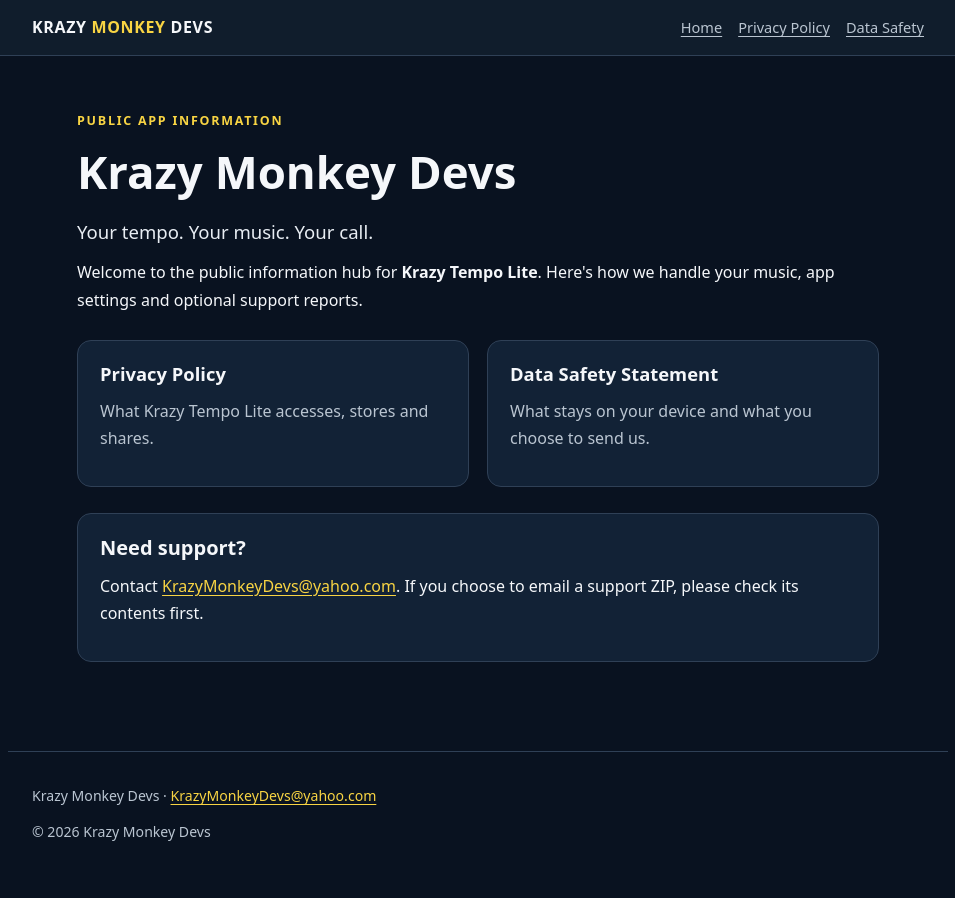
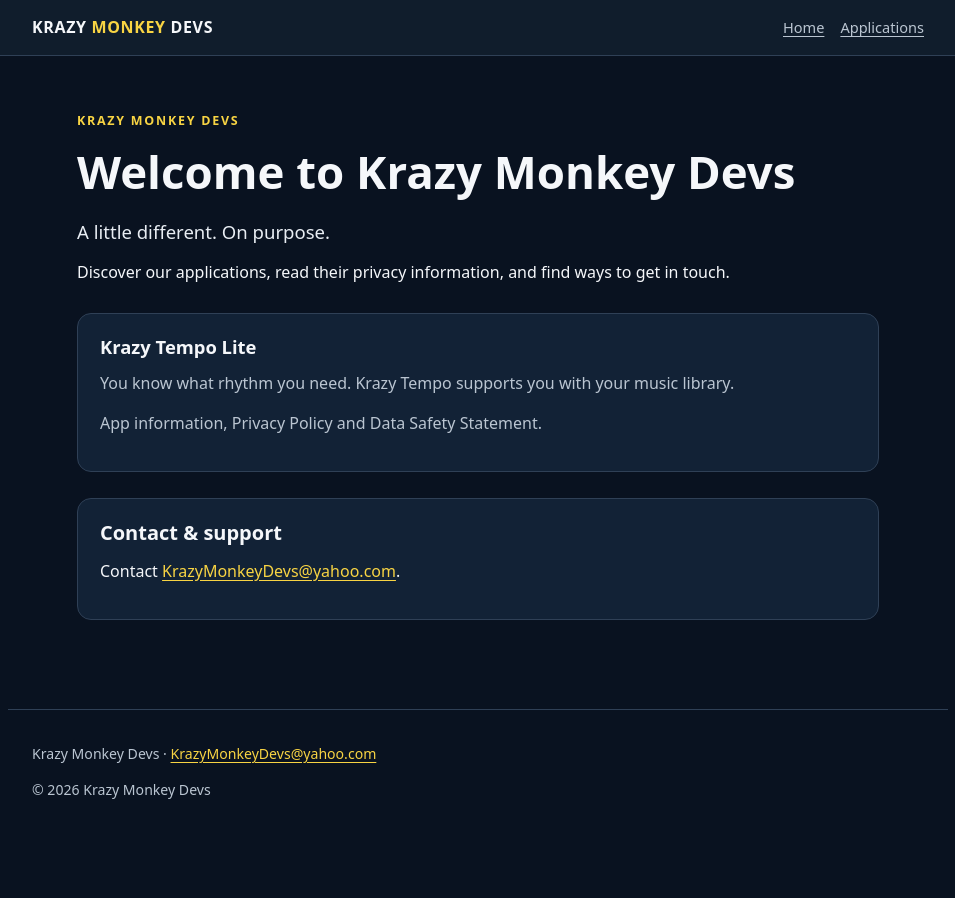
Before and after one commit to KrazyMonkeyDevs/krazymonkeydevs.github.io, a plain HTML site: page index.html in a window 1280 px wide. Shown: the whole page, without its empty margins (162-1117 px from the left). After the commit the page ends 856 px from the top, so only its background shows below. Drawn offline with Linux system fonts and the light colour scheme.

Commit message:
Update index.html for Krazy Monkey Devs

```diff
--- a/index.html
+++ b/index.html
@@ -3,23 +3,22 @@
 <head>
 <meta charset="utf-8">
 <meta name="viewport" content="width=device-width, initial-scale=1">
-<meta name="description" content="Public app information for Krazy Tempo Lite.">
+<meta name="description" content="Krazy Monkey Devs — applications, privacy information and support.">
 <meta name="color-scheme" content="dark">
-<title>Home — Krazy Monkey Devs</title>
+<title>Krazy Monkey Devs</title>
 <link rel="stylesheet" href="assets/style.css">
 </head>
 <body>
-<header><div><a class="brand" href="">KRAZY <b>MONKEY</b> DEVS</a><nav aria-label="Main navigation"><a href="">Home</a><a href="privacy/">Privacy Policy</a><a href="data-safety/">Data Safety</a></nav></div></header>
+<header><div><a class="brand" href="./">KRAZY <b>MONKEY</b> DEVS</a><nav aria-label="Main navigation"><a href="./">Home</a><a href="krazy-tempo-lite/">Applications</a></nav></div></header>
 <main>
-<p class="kicker">Public app information</p>
-<h1>Krazy Monkey Devs</h1>
-<p class="lede">Your tempo. Your music. Your call.</p>
-<p>Welcome to the public information hub for <strong>Krazy Tempo Lite</strong>. Here's how we handle your music, app settings and optional support reports.</p>
+<p class="kicker">Krazy Monkey Devs</p>
+<h1>Welcome to Krazy Monkey Devs</h1>
+<p class="lede">A little different. On purpose.</p>
+<p>Discover our applications, read their privacy information, and find ways to get in touch.</p>
 <div class="tiles">
-<a class="tile" href="privacy/"><h2>Privacy Policy</h2><p>What Krazy Tempo Lite accesses, stores and shares.</p></a>
-<a class="tile" href="data-safety/"><h2>Data Safety Statement</h2><p>What stays on your device and what you choose to send us.</p></a>
+<a class="tile" href="krazy-tempo-lite/"><h2>Krazy Tempo Lite</h2><p>You know what rhythm you need. Krazy Tempo supports you with your music library.</p><p>App information, Privacy Policy and Data Safety Statement.</p></a>
 </div>
-<div class="panel"><h2>Need support?</h2><p>Contact <a href="mailto:KrazyMonkeyDevs@yahoo.com">KrazyMonkeyDevs@yahoo.com</a>. If you choose to email a support ZIP, please check its contents first.</p></div>
+<div class="panel"><h2>Contact &amp; support</h2><p>Contact <a href="mailto:KrazyMonkeyDevs@yahoo.com">KrazyMonkeyDevs@yahoo.com</a>.</p></div>
 </main>
 <footer><p>Krazy Monkey Devs · <a href="mailto:KrazyMonkeyDevs@yahoo.com">KrazyMonkeyDevs@yahoo.com</a></p><p>© 2026 Krazy Monkey Devs</p></footer>
 </body>
```
